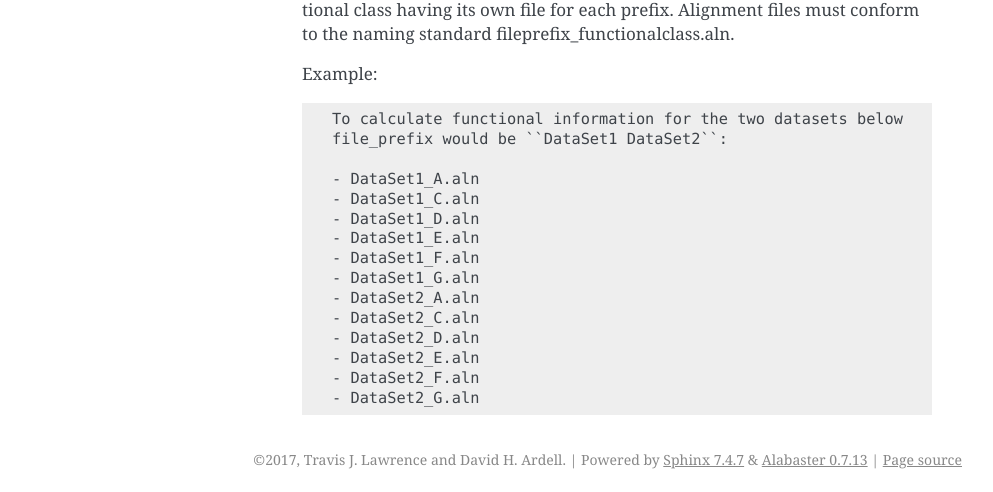
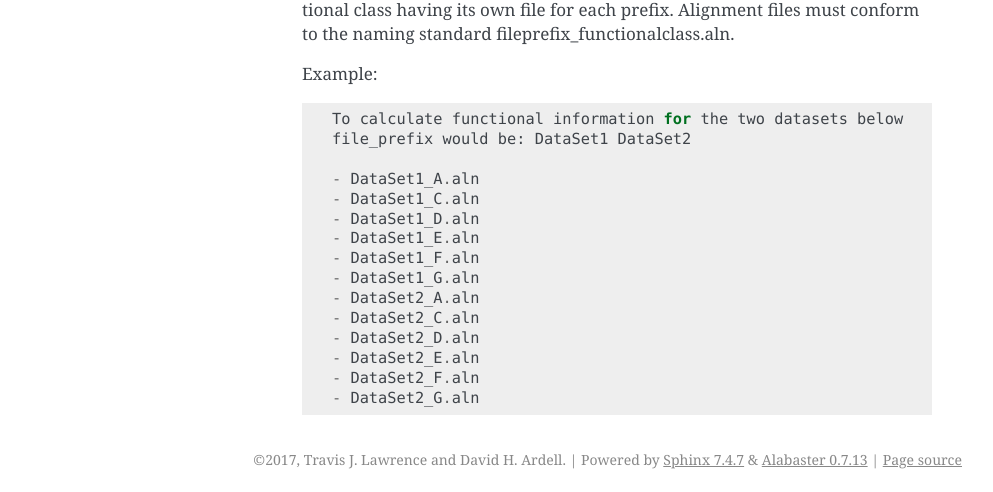
Before and after one commit to tlawrence3/tSFM, a Sphinx documentation site: the page built from docs/Tutorial.rst, in a window 1280 px wide. Shown: the part 1250-1742 px from the top of the page, without its empty margins (148-1141 px from the left). Built offline with Sphinx 7.4.7, drawn with Linux system fonts in a browser that asks for light colours.

Commit message:
more docs

```diff
--- a/docs/Tutorial.rst
+++ b/docs/Tutorial.rst
@@ -76,7 +76,7 @@ Tutorial
    Example::
 
        To calculate functional information for the two datasets below
-       file_prefix would be ``DataSet1 DataSet2``:
+       file_prefix would be: DataSet1 DataSet2
 
        - DataSet1_A.aln
        - DataSet1_C.aln
```
